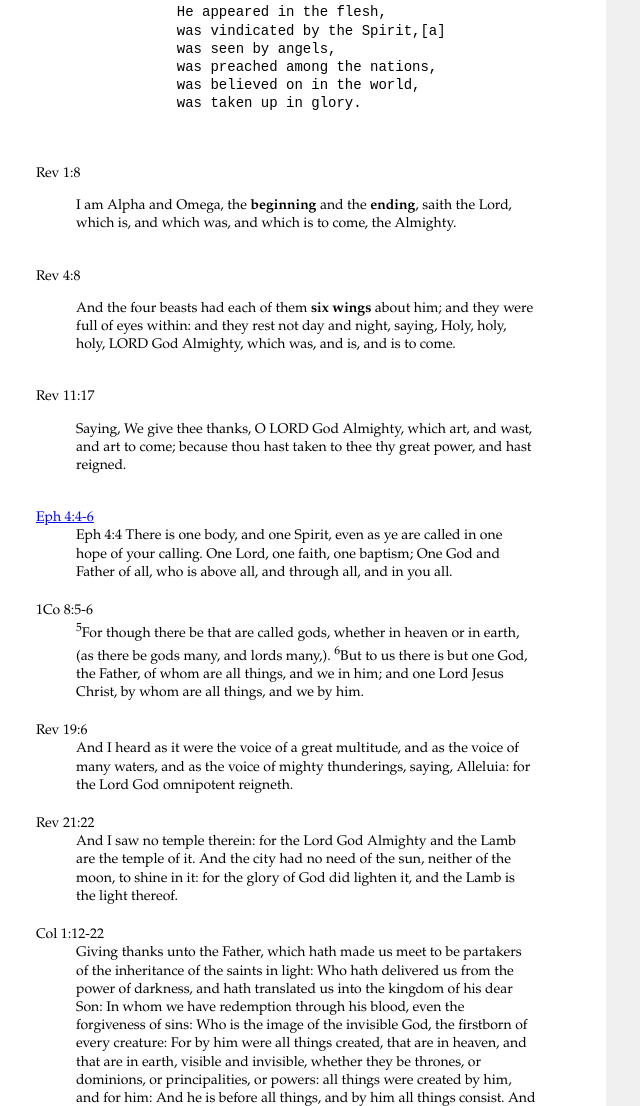
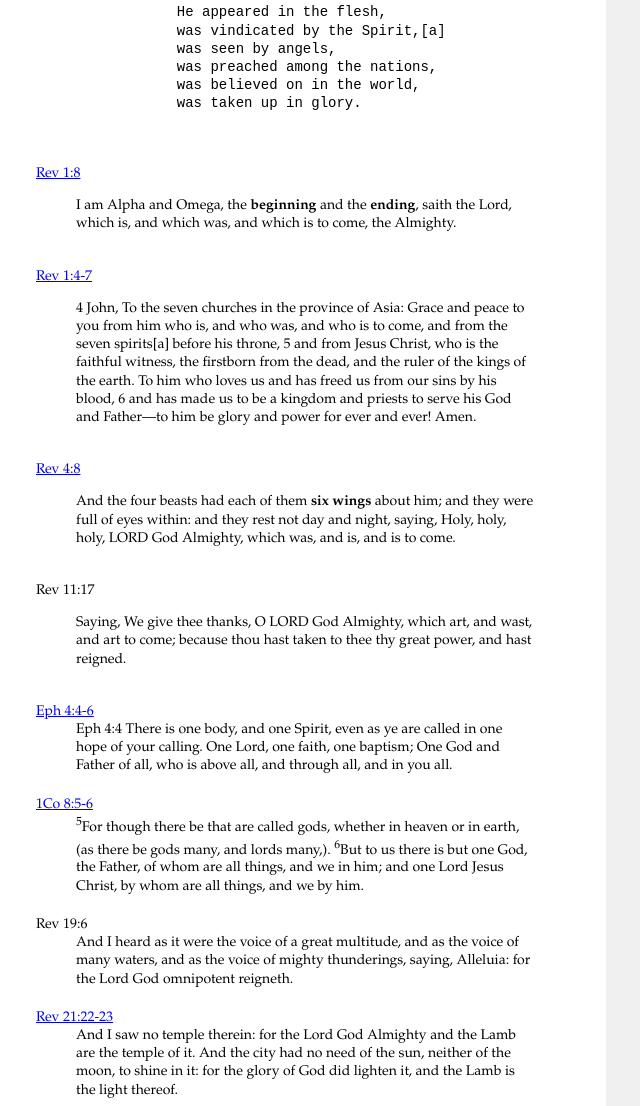
Before and after one commit to Dwjf/credo, a website: page dashboard1.html in a window 1280 px wide. Shown: the part 4045-5151 px from the top of the page, without its empty margins (284-924 px from the left). Drawn offline with Linux system fonts and the light colour scheme.

Commit message:
Update dashboard1.html

```diff
--- a/dashboard1.html
+++ b/dashboard1.html
@@ -124,9 +124,20 @@
             was taken up in glory.
         </pre>
         </dd>
-        <dt>Rev 1:8</dt>
+        <dt>
+            <a href="https://www.biblegateway.com/passage/?search=Rev%201%3A8&version=NIV" target="_blank">Rev 1:8</a>
+            </dt>
         <dd><p>I am Alpha and Omega, the <b>beginning</b> and the <b>ending</b>,  saith the Lord, which is, and which was, and which is to come, the Almighty. </p></dd>
-        <dt>Rev 4:8</dt>
+        <dt><a href="https://www.biblegateway.com/passage/?search=Revelation%201%3A4-7&version=NIV" target="_blank">Rev 1:4-7</a></dt>
+        <dd><p>4 John,
+
+            To the seven churches in the province of Asia:
+
+            Grace and peace to you from him who is, and who was, and who is to come, and from the seven spirits[a] before his throne, 5 and from Jesus Christ, who is the faithful witness, the firstborn from the dead, and the ruler of the kings of the earth.
+
+            To him who loves us and has freed us from our sins by his blood, 6 and has made us to be a kingdom and priests to serve his God and Father—to him be glory and power for ever and ever! Amen.</p></dd>
+        <dt>
+            <a href="https://www.biblegateway.com/passage/?search=Rev%204%3A8&version=NIV" target="_blank">Rev 4:8</a></dt>
         <dd><p>And the four beasts had each of them <b>six wings</b> about him; and  they were full of eyes within: and they rest not day and night, saying, Holy, holy, holy, LORD God Almighty, which was, and is, and is to come.  </p></dd>
         <dt>Rev 11:17</dt>
         <dd><p>Saying, We give thee thanks, O LORD God Almighty, which art, and wast,  and art to come; because thou hast taken to thee thy great power, and hast  reigned.</p></dd>
@@ -134,7 +145,7 @@
             <a href="https://www.biblegateway.com/passage/?search=Ephesians%204%3A6-8&version=NIV" target="_blank">Eph  4:4-6</a></dt>
         <dd>
             Eph 4:4 There is one body, and one Spirit, even as ye are called in one hope of your calling. One Lord, one faith, one baptism; One God and Father of all, who is above all, and through all, and in you all.</dd>
-        <dt>1Co 8:5-6</dt>
+        <dt><a href="https://www.biblegateway.com/passage/?search=1Co%208%3A5-6&version=NIV" target="_blank">1Co 8:5-6</a></dt>
         <dd>
             <sup>5</sup>For though there be that are called gods, whether in heaven or in earth, (as there be gods many, and lords many,). <sup>6</sup>But to us there is but one God, the Father, of whom are all things, and we in him; and one Lord Jesus Christ, by whom are all things, and we by him.
         </dd>
@@ -142,10 +153,10 @@
         <dt>Rev 19:6</dt>
         <dd> And I heard as it were the voice of a great multitude, and as the voice of many waters, and as the voice of mighty thunderings, saying, Alleluia: for the Lord God omnipotent reigneth.</dd>
 
-        <dt>Rev 21:22</dt>
+        <dt><a href="https://www.biblegateway.com/passage/?search=Rev%2021%3A22-23&version=NIV" target="_blank">Rev 21:22-23</a></dt>
         <dd> And I saw no temple therein: for the Lord God Almighty and the Lamb are the temple of it. And the city had no need of the sun, neither of the moon, to shine in it: for the glory of God did lighten it, and the Lamb is the light thereof.</dd>
 
-        <dt>Col 1:12-22</dt>
+        <dt><a href="https://www.biblegateway.com/passage/?search=Col%201%3A12-22&version=NIV" target="_blank">Col 1:12-22</a></dt>
         <dd>Giving thanks unto the Father, which hath made us meet to be partakers of the inheritance of the saints in light:
             Who hath delivered us from the power of darkness, and hath translated us into the kingdom of his dear Son:
             In whom we have redemption through his blood, even the forgiveness of sins:
```
